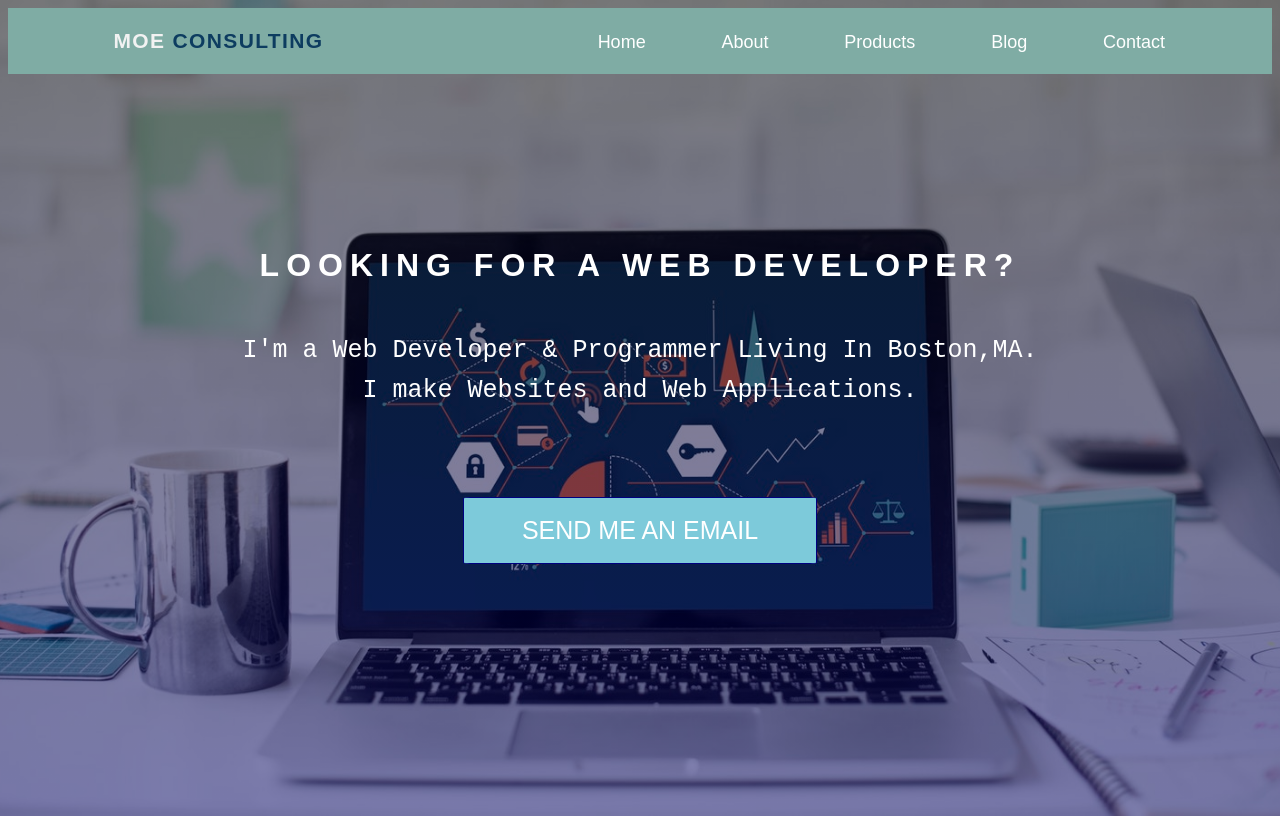
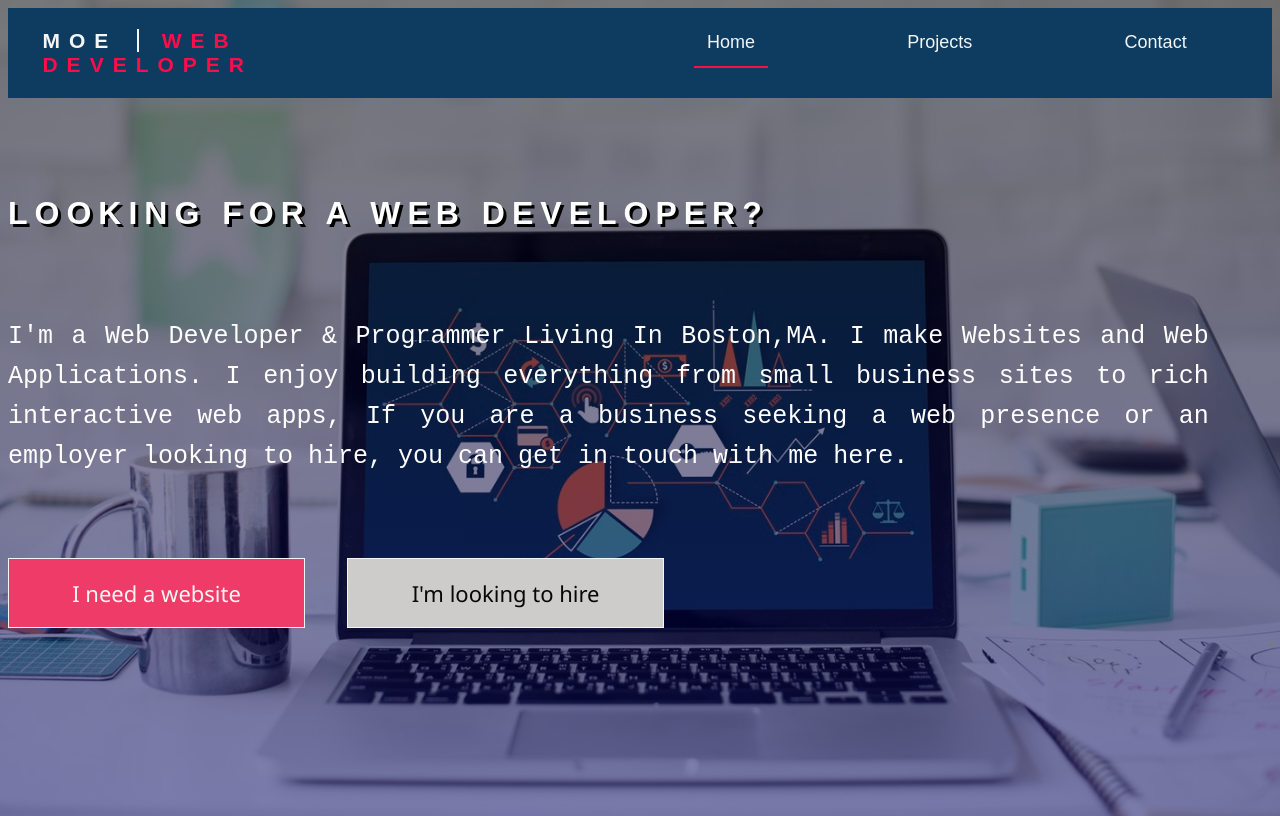
Before and after one commit to Khalotis11/My-FirstWebsite, a plain HTML site: page PROJECT/index.html in a window 1280 px wide. Drawn offline with Linux system fonts and the light colour scheme.

Commit message:
Update To My Website

```diff
--- a/PROJECT/index.css
+++ b/PROJECT/index.css
@@ -1,31 +1,9 @@
 
 * {
 box-sizing: border-box;
+/* margin: 0;
+padding: 0; */
 
-}
-html {
-    font-size: 62.5%
-}
-header {
-    max-width: 100%;
-    /* padding: 1% 0; */
-    display: flex;
-    align-items: baseline;
-    justify-content: space-around;
-    background-color:#7FACA4;
-    /* border: 1px solid black; */
-    margin-top: 0%;
-}
-header h3 {
-    color:#0D3C60;
-    letter-spacing: 1.35px;
-    font-family: Arial, Helvetica, sans-serif;
-    font-size: 2.1rem;
-    /* display: flex;
-    align-items: baseline; */
-}
-header span {
-    color: #F2F2F2;
 }
 .container {
     /* width: 100%; */
@@ -33,64 +11,114 @@ header span {
     font-size: 1.6rem;
     font-family: "Titillium Web", sans-serif;
 }
-
+html {
+    font-size: 62.5%
+}
 body {
-    background-image:linear-gradient(rgba(0, 0, 0, 0.5),rgba(0, 0, 100, 0.5)) ,url(../img1.jpg);
+    background-image:linear-gradient(rgba(0, 0, 0, 0.5),rgba(0, 0, 100, 0.5)), url(../img1.jpg);
     height: 100vh;
     background-size: cover;
     background-position: center;
+}
+
+header {
+    max-width: 100%;
+    /* padding: 1% 0; */
+    display: flex;
+    align-items: baseline;
+    justify-content: space-around;
+    background-color:#0D3C60;
+    margin-top: 0%;
+}
+header h3 {
+    color:#fc0d49;
+    letter-spacing: 1.35px;
+    font-family: Arial, Helvetica, sans-serif;
+    font-size: 2.1rem;
+    letter-spacing: 0.9rem;
+    /* border: 1px solid red; */
+    padding-right: 8%;
+
+}
+header span {
+    color: whitesmoke;
+    border-right: 2px solid whitesmoke;
+    padding-right: 5%;
+   margin-right: 2%;
 }
 header nav {
     width: 50%;
     display: flex;
     justify-content: space-around;
     /* border: 1px solid red; */
-
-
 }
-
 header nav a {
     text-decoration: none;
-    color: white;
+    color:whitesmoke;
     padding: 2%;
     margin-left: 8%;
     font-size: 1.8rem;
+}
 
+nav a:hover {
+    font-size: 2.5rem;
+    border-bottom: 2px solid #fc0d49;
+}
+header nav .home-page {
+    border-bottom: 2px solid #fc0d49;
 }
 
 .main-content {
     display: flex;
     flex-wrap: wrap;
     flex-direction: column;
-    justify-content: center;
+    align-content: space-between;
+    /* justify-content: center; */
     /* border: 2px solid red; */
-    width: 70%;
-    padding: 10% 0%;
-    margin-top: 2%;
+    width: 95%;
+    padding: 6% 0%;
     color:white;
-    text-align: center;
-    margin-left: 15%;
+    /* text-align: center; */
+    /* margin-left: 15%; */
+
 }
 .main-content h1 {
     letter-spacing: 0.7rem;
+    text-shadow: 3px 3px black;
+    margin-bottom: 5%;
 }
 .main-content p {
 font-size: 2.5rem;
 font-family: 'Courier New', Courier, monospace;
 line-height: 1.6;
+color: white;
+text-align: justify;
+/* text-shadow: 1px 1px black; */
+/* background: rgb(246, 248, 250); */
 }
-.main-content .btn {
+.btn1 {
+    border: 1px solid whitesmoke;
+    padding: 1.5% 5%;
+    color: whitesmoke;
+    font-size: 2.2rem;
     text-decoration: none;
-    border: 1px solid navy;
-    border-radius: 2%;
-    color:white;
-    cursor: pointer;
-    font-size: 2.5rem;
-    margin: 7% 30% 1% 30%;
-    padding: 2%;
-    background: #7DCADA;
+    background: rgb(238, 59, 103);
+    margin-right: 3%;
+    font-family: 'Segoe UI', Tahoma, Geneva, Verdana, sans-serif;
 }
-.main-content .btn:hover {
-    background: white;
-    color:#0D3C60;
+.btn2 {
+    border: 1px solid whitesmoke;
+    padding: 1.5% 5%;
+    color: rgb(7, 7, 7);
+    font-size: 2.2rem;
+    text-decoration: none;
+   background: #cecbcb;
+   font-family: 'Segoe UI', Tahoma, Geneva, Verdana, sans-serif;
+
 }
+.btn2:hover {
+    background: rgb(230, 69, 109);
+}
+
+
+/* linear-gradient(rgba(0, 0, 0, 0.5),rgba(0, 0, 100, 0.5)) , */
--- a/PROJECT/index.html
+++ b/PROJECT/index.html
@@ -16,27 +16,29 @@
     <div class="container">
 
         <header>
-                <h3><span>MOE</span> CONSULTING</h3>
+                <h3><span>MOE</span> WEB DEVELOPER</h3>
                 <nav>
-                    <a href="#">Home</a>
-                    <a href="#">About</a>
-                    <a href="#">Products</a>
-                    <a href="#">Blog</a>
+                    <a class="home-page"href="index.html">Home</a>
+                    <a href="#">Projects</a>
                     <a href="#">Contact</a>
                 </nav>
 
         </header>
-<div class="main-content">
 
-    <h1>LOOKING FOR A WEB DEVELOPER?</h1>
+      <div class="main-content">
 
-    <p>
-        I'm a Web Developer & Programmer Living In Boston,MA.<br>
-        I make Websites and Web Applications.
-    </p>
-    <a href="#" class="btn">SEND ME AN EMAIL</a>
+     <h1>LOOKING FOR A WEB DEVELOPER?</h1>
 
-    </div><!--main-content-->
+     <p>
+        I'm a Web Developer & Programmer Living In Boston,MA. I make Websites and Web Applications. I enjoy building everything from small business sites to rich interactive web apps, If you are a business seeking a web presence or an employer looking to hire, you can get in touch with me here.
+     </p>
+     </div><!--main-content-->
+
+     <div class="buttons">
+     <a href="#" class="btn1">I need a website</a>
+     <a href="#" class="btn2">I'm looking to hire</a>
+</div><!--buttons-->
+
 
 
 
```
